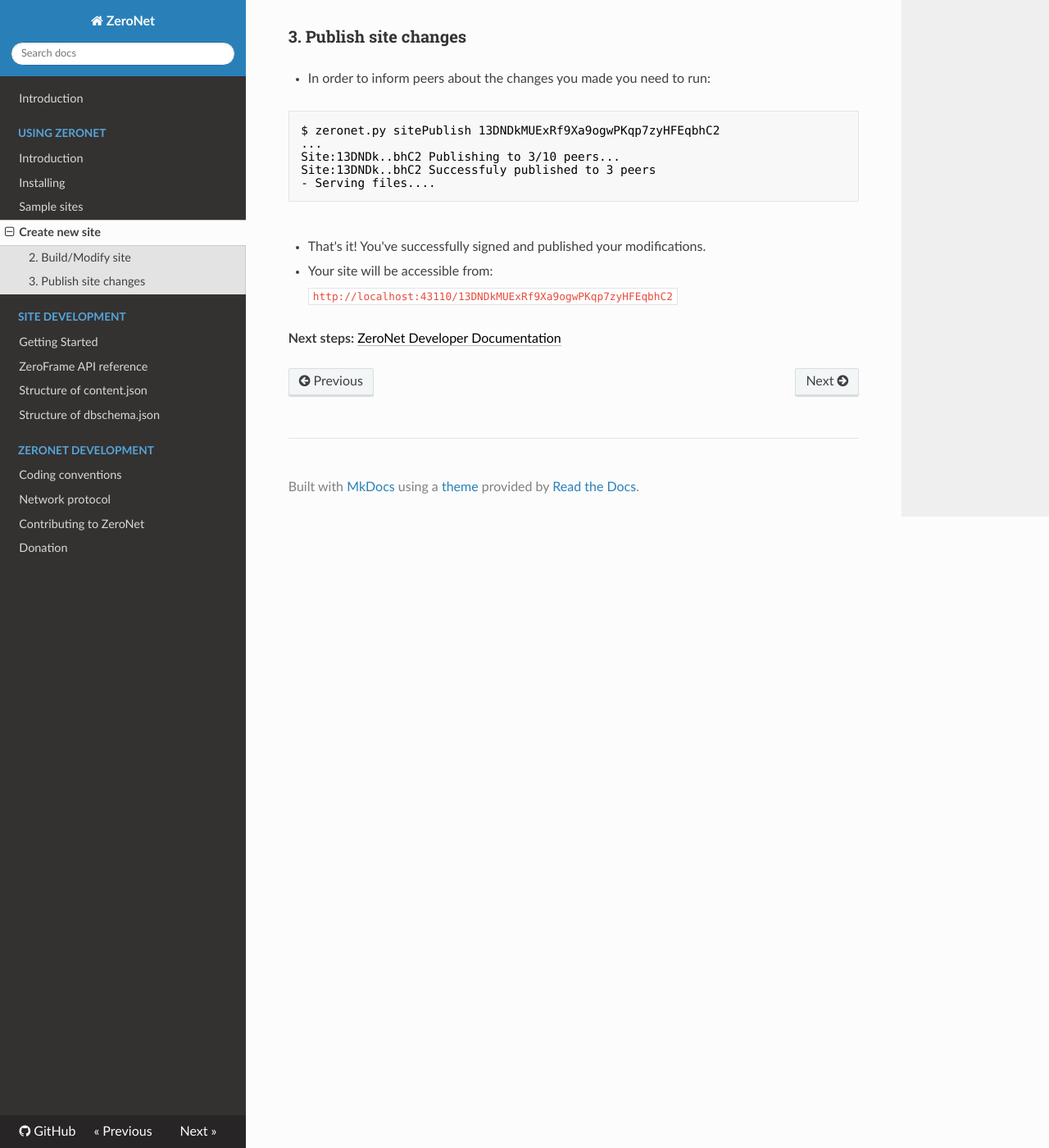
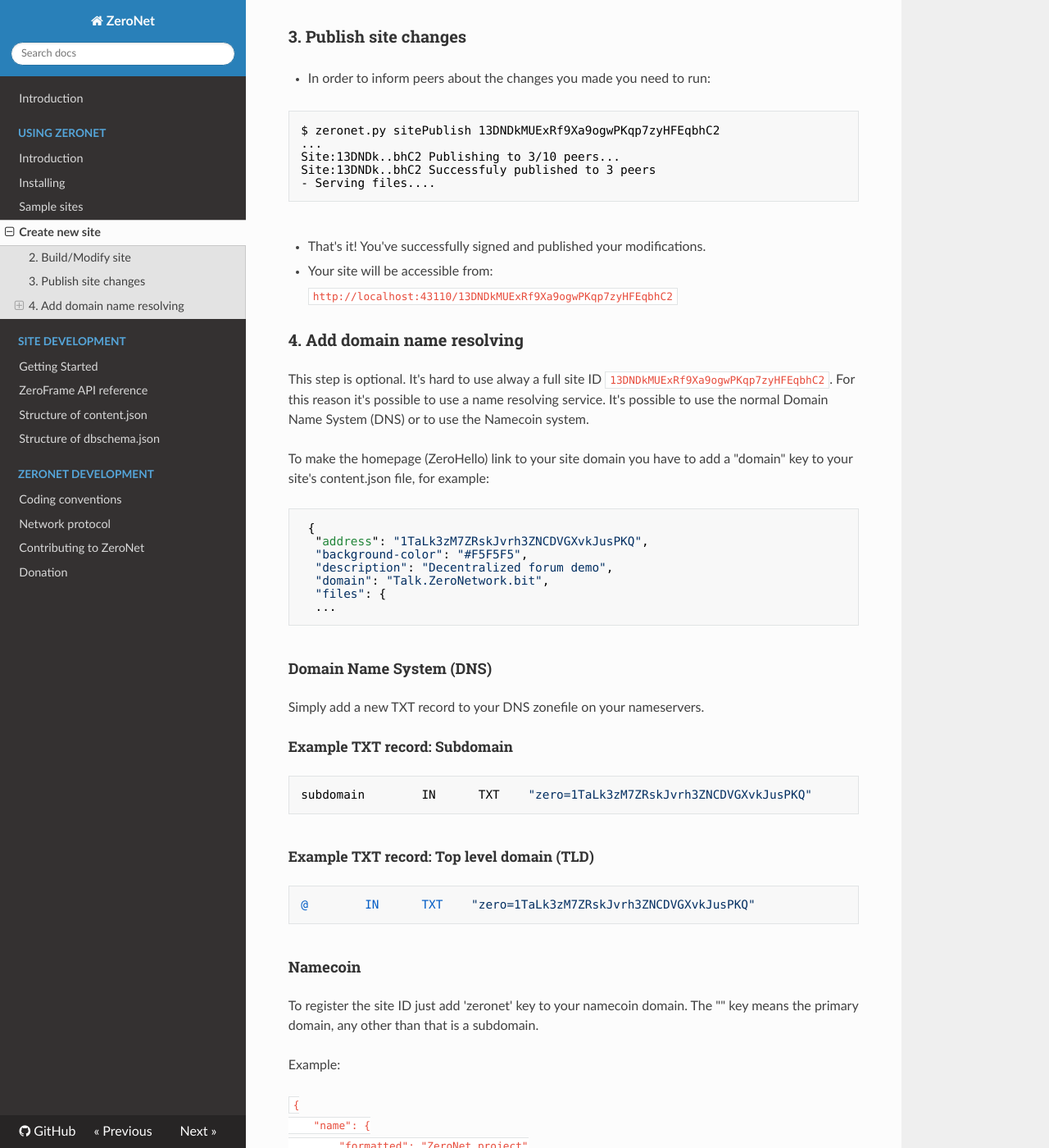
Before and after one commit to HelloZeroNet/Documentation, an MkDocs documentation site: the page built from docs/using_zeronet/create_new_site.md, in a window 1280 px wide and 1400 px high, scrolled down 1025 px. Shown: the whole window at 82% size. Built offline with MkDocs 1.6.1, drawn with Linux system fonts in a browser that asks for light colours; nearby versions of some CDN libraries; comment, search, counter and statistics services are not loaded; old or Windows-style settings are respelled for this version of MkDocs; some of the changed text lies outside the part shown.

````diff
--- a/docs/using_zeronet/create_new_site.md
+++ b/docs/using_zeronet/create_new_site.md
@@ -50,5 +50,64 @@ Site:13DNDk..bhC2 Successfuly published to 3 peers
 * That's it! You've successfully signed and published your modifications.
 * Your site will be accessible from: ```http://localhost:43110/13DNDkMUExRf9Xa9ogwPKqp7zyHFEqbhC2```
 
+### 4. Add domain name resolving
+
+This step is optional. It's hard to use alway a full site ID `13DNDkMUExRf9Xa9ogwPKqp7zyHFEqbhC2`. For this reason it's possible to use a name resolving service. It's possible to use the normal Domain Name System (DNS) or to use the Namecoin system.
+
+To make the homepage (ZeroHello) link to your site domain you have to add a "domain" key to your site's content.json file, for example:
+
+```
+ {
+  "address": "1TaLk3zM7ZRskJvrh3ZNCDVGXvkJusPKQ",
+  "background-color": "#F5F5F5",
+  "description": "Decentralized forum demo",
+  "domain": "Talk.ZeroNetwork.bit",
+  "files": {
+  ...
+```
+
+#### Domain Name System (DNS)
+
+Simply add a new TXT record to your DNS zonefile on your nameservers.
+
+##### Example TXT record: Subdomain
+
+```
+subdomain        IN      TXT    "zero=1TaLk3zM7ZRskJvrh3ZNCDVGXvkJusPKQ"
+```
+
+##### Example TXT record: Top level domain (TLD)
+
+```
+@        IN      TXT    "zero=1TaLk3zM7ZRskJvrh3ZNCDVGXvkJusPKQ"
+```
+
+#### Namecoin
+
+To register the site ID just add 'zeronet' key to your namecoin domain.
+The "" key means the primary domain, any other than that is a subdomain.
+
+Example:
+
+```
+ {
+    "name": {
+        "formatted": "ZeroNet project"
+    },
+    "bitcoin": {
+        "address": "1QDhxQ6PraUZa21ET5fYUCPgdrwBomnFgX"
+    },
+    "zeronet": {
+        "": "1EU1tbG9oC1A8jz2ouVwGZyQ5asrNsE4Vr",
+        "blog": "1BLogC9LN4oPDcruNz3qo1ysa133E9AGg8",
+        "talk": "1TaLk3zM7ZRskJvrh3ZNCDVGXvkJusPKQ"
+    },
+    "ns": [
+       "ns1.domaincoin.net"
+       "ns2.domaincoin.net"
+    ]
+ }
+ ```
+
 
 **Next steps:** [ZeroNet Developer Documentation](/site_development/getting_started/)
````
Also changed, not shown: docs/index.md (+1 -0 lines), docs/site_development/content_json.md (+1 -1 lines), docs/using_zeronet/installing.md (+3 -3 lines).
